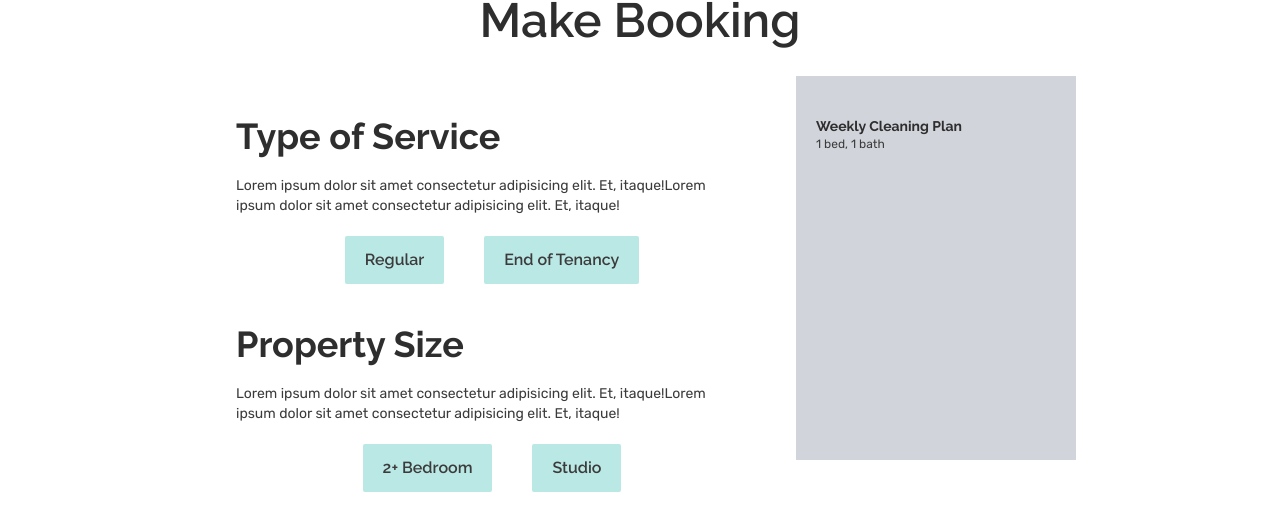
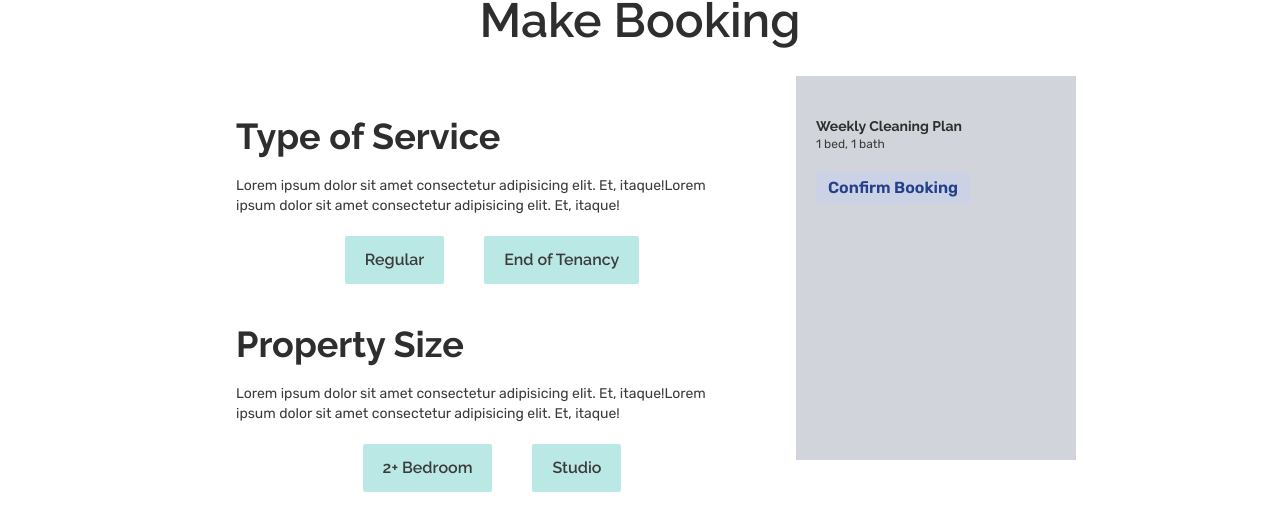
Before and after one commit to guidefari/yani-clean, a Next.js app: page /book in a window 1280 px wide. Shown: the part 116-626 px from the top of the page. Built offline with nearby package versions, Linux system fonts and the light colour scheme.

Commit message:
basic desktop design done

```diff
--- a/pages/book.js
+++ b/pages/book.js
@@ -134,13 +134,24 @@ const book = () => {
                             </div>
                         </section>
                     </div>
-                    <div id='detailsConfirm' className="col-span-1 px-5 py-10 bg-gray-300 max-h-96">
+                    <div id='detailsConfirm' className="sticky col-span-1 px-5 py-10 bg-gray-300 top-20 max-h-96">
                         <section>
                             <h3 className='text-sm font-heading text-black-heading'>{(typeOfService === 'regular' ) ? `${serviceFrequency} Cleaning Plan` : `End of Tenancy Cleaning Plan`} </h3>
                             <div className='text-xs'>
                                 {propertySize.bed} bed, {propertySize.bath} bath
                             </div>
                         </section>
+                        {(addOnServices.length > 0) && (
+                            <section>
+                                <h3 className='text-sm font-heading text-black-heading'>Add on Services </h3>
+                                <div className='flex flex-row flex-wrap space-x-3 text-xs'>
+                                    {addOnServices.map((service) => <span>{service}</span>)}
+                                </div>
+                            </section>
+                        )}
+                        <button type='submit' className="inline-flex items-center px-3 py-1 my-5 text-base font-semibold border-0 rounded text-blue-primary bg-blue-shadowOne focus:outline-none hover:bg-blue-shadowTwo ">
+                            Confirm Booking
+                        </button>
                     </div>
                 </form>
             </div>
```
